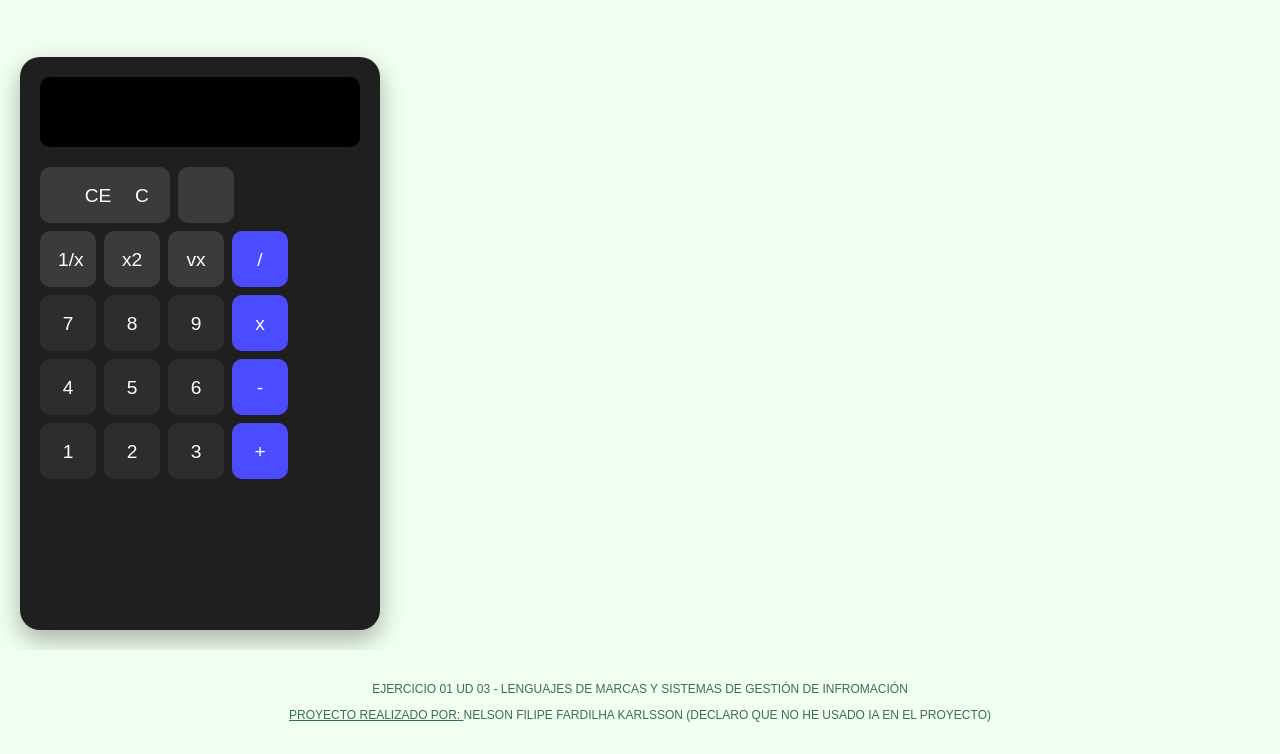
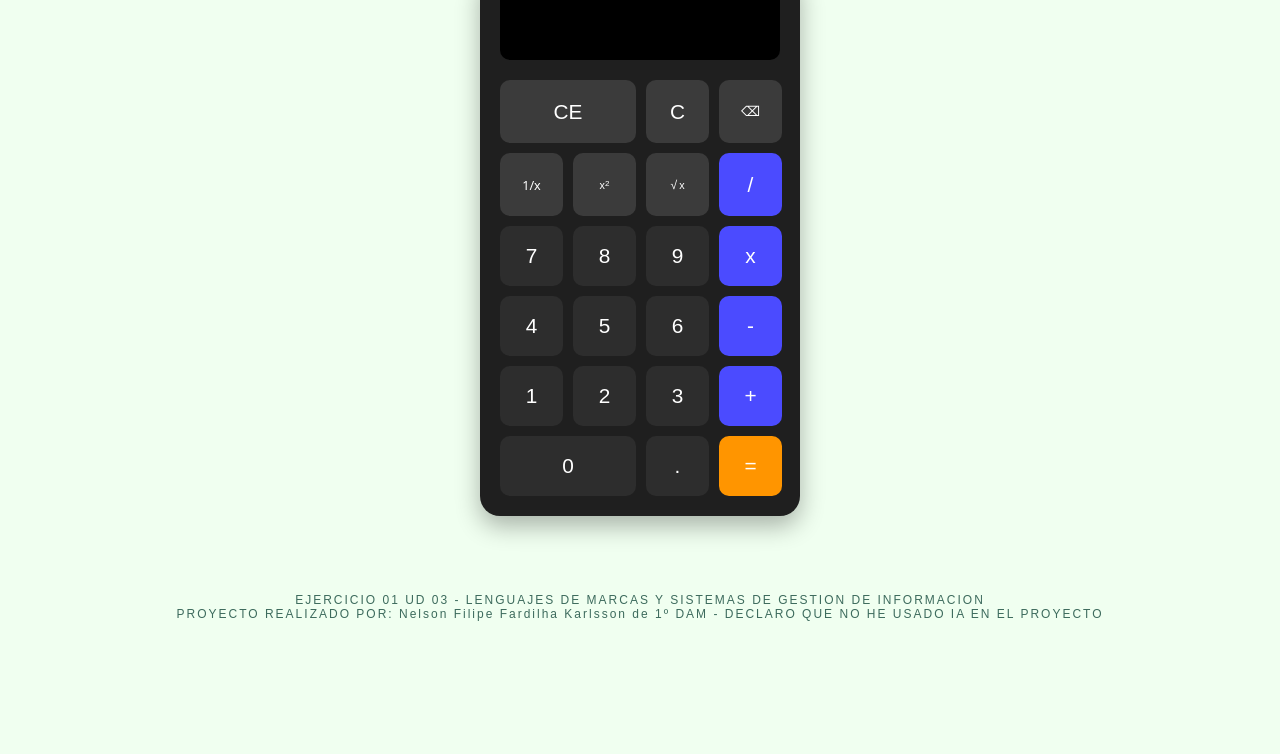
Before and after one commit to NUXX-G/Calculadora-JS, a plain HTML site: page index.html in a window 1280 px wide. Shown: the part 169-923 px from the top of the page. After the commit the page ends 800 px from the top, so only its background shows below. Drawn offline with Linux system fonts and the light colour scheme; a web font is replaced by a local one.

Commit message:
Update estructura calculadora

```diff
--- a/index.html
+++ b/index.html
@@ -1,74 +1,84 @@
 <!DOCTYPE html>
-<html>
+<html lang="es">
 <head>
-    <meta charset='utf-8'>
-    <meta http-equiv='X-UA-Compatible' content='IE=edge'>
-    <title>
-        Calculadora
-    </title>
-    <meta name='viewport' content='width=device-width, initial-scale=1'>
-    <link rel='stylesheet' href='style.css'>
+    <meta charset="UTF-8">
+    <title>Calculadora</title>
+    <link rel="icon" href="calculator-icon-windows-v1.ico">
+    <link rel="stylesheet" href="style.css">
+    <link rel="icon" type="imgeCalculadoraPequeñita" href="recursos/calculator-icon-windows-v1.ico">
     <link rel="stylesheet" media="screen" href="https://fontlibrary.org//face/segment7" type="text/css"/>
-    <link rel="icon" type="image/ico" href="recursos/calculator-icon-windows-v1.ico">
-
 
 </head>
 <body>
+
     <header>
-        <h1>
-            CALCULADORA
-        </h1>
+        <h1>CALCULADORA</h1>
+    </header>
 
-      </header>
+    <main>
+        <div class="calculadora">
 
-      <main>
-        <div class = calculadora>
-            <div class = pantallaCalculadora>
-
-            </div>
-            <div class="botonesCalculadora3">
-                <div class="botonCe">CE</div>
-                <div class="botonProv">C</div>
-                <div class="botonProv"></div>
-            </div>
-            <div class="botonesCalculadora4">
-                <div class="botonGris">1/x</div>
-                <div class="botonGris">x2</div>
-                <div class="botonGris">vx</div>
-                <div class="botonOperacion">/</div>
-
-                <div class="botonNumeros">7</div>
-                <div class="botonNumeros">8</div>
-                <div class="botonNumeros">9</div>
-                <div class="botonOperacion">x</div>
-
-                <div class="botonNumeros">4</div>
-                <div class="botonNumeros">5</div>
-                <div class="botonNumeros">6</div>
-                <div class="botonOperacion">-</div>
-
-                <div class="botonNumeros">1</div>
-                <div class="botonNumeros">2</div>
-                <div class="botonNumeros">3</div>
-                <div class="botonOperacion">+</div>
+            <div id="pantalla" class="pantalla pantalla-normal">
 
             </div>
 
+            <div class="teclas">
+                <button class="btn especial doble">CE</button>
+                <button class="btn especial">C</button>
+                <button class="btn especial">
+                    <img src="recursos/icon_backspace_white_normal.svg" alt="Retroceso">
+                </button>
+
+
+                <button class="btn especial">
+                    <img src="recursos/icon_1_over_x_white_normal.svg" alt="Inverso">
+                </button>
+                <button class="btn especial">
+                    <img src="recursos/icon_x_squared_white_normal.svg" alt="Cuadrado">
+                </button>
+                <button class="btn especial">
+                    <img src="recursos/icon_square_root_white_normal.svg" alt="Raíz cuadrada">
+                </button>
+                <button class="btn operador">/</button>
+
+
+                <button class="btn">7</button>
+                <button class="btn">8</button>
+                <button class="btn">9</button>
+                <button class="btn operador">x</button>
+
+
+                <button class="btn">4</button>
+                <button class="btn">5</button>
+                <button class="btn">6</button>
+                <button class="btn operador">-</button>
+
+
+                <button class="btn">1</button>
+                <button class="btn">2</button>
+                <button class="btn">3</button>
+                <button class="btn operador">+</button>
+
+
+                <button class="btn doble">0</button>
+                <button class="btn" id="btnPunto">.</button>
+                <button class="btn igual">=</button>
+            </div>
 
         </div>
+    </main>
 
-
-
-      </main>
-
-      <footer>
+    <footer>
         <p>
-            EJERCICIO 01 UD 03 - LENGUAJES DE MARCAS Y SISTEMAS DE GESTIÓN DE INFROMACIÓN
+            EJERCICIO 01 UD 03 - LENGUAJES DE MARCAS Y SISTEMAS DE GESTION DE INFORMACION
         </p>
         <P>
-            <u>PROYECTO REALIZADO POR: </u> NELSON FILIPE FARDILHA KARLSSON (DECLARO QUE NO HE USADO IA EN EL PROYECTO)
+             PROYECTO REALIZADO POR: Nelson Filipe Fardilha Karlsson de 1º DAM - DECLARO QUE NO HE USADO IA EN EL PROYECTO
         </P>
-      </footer>
+
+    </footer>
+
+    <script src="js/script.js"></script>
 
 </body>
 </html>
--- a/style.css
+++ b/style.css
@@ -1,174 +1,190 @@
-
 body {
-  height: 100%;
-  min-height: 100vh;
+ box-sizing: border-box;
   margin: 0;
   padding: 0;
-  font-family: 'Arial', sans-serif;
-  background-color:  #f0fff0;
-  color: white;
+  min-height: 100vh;
   display: flex;
   flex-direction: column;
-  min-height: 100vh;
+  background-color: #f0fff0;
+}
+
+header {
+  box-sizing: border-box;
+  margin: 0;
+  padding: 1rem;
+  text-align: center;
+}
+
+header h1 {
+  box-sizing: border-box;
+  margin: 0;
+  padding: 0;
+  font-family: 'Segment7Standard', monospace;
+  font-size: 2.2rem;
+  font-weight: 900;
 }
 
 main {
+  box-sizing: border-box;
+  margin: 0;
+  padding: 0;
+  flex: 1;
   display: flex;
-  gap: 20px;
+  justify-content: center;
+  align-items: center;
+}
+
+.calculadora {
+  box-sizing: border-box;
+  margin: 0;
   padding: 20px;
-  flex: 1;
-  min-height: 0;
-  }
+  background-color: #1f1f1f;
+  width: 320px;
+  border-radius: 20px;
+  box-shadow: 0 10px 25px rgba(0, 0, 0, 0.3);
+}
 
-
-header {
-  color: black;
+.pantalla {
+  box-sizing: border-box;
+  margin: 0;
+  padding: 15px;
+  background-color: #000;
+  height: 70px;
+  margin-bottom: 20px;
+  border-radius: 10px;
+  font-family: 'Segment7Standard', monospace;
+  font-size: 2.5rem;
+  text-align: right;
   display: flex;
   align-items: center;
-  font-weight: 900 bold;
-  font-size: 2.2rem;
-  font-family:  'Segment7Standard', monospace;
-  padding: 1rem;
+  justify-content: flex-end;
 }
 
+.pantalla-normal {
+  color: #fff;
+}
+
+.pantalla-error {
+  color: red;
+}
+
+.pantalla-suma {
+  color: #4bff4b;
+}
+
+.pantalla-resta {
+  color: #ff884b;
+}
+
+.pantalla-multiplicacion {
+  color: #ffbf00;
+}
+
+.pantalla-division {
+  color: #00c8ff;
+}
+
+.pantalla-inverso {
+  color: #b084ff;
+}
+
+.pantalla-cuadrado {
+  color: #ff4bd8;
+}
+
+.pantalla-raiz {
+  color: #00ffbf;
+}
+
+.teclas {
+  box-sizing: border-box;
+  margin: 0;
+  padding: 0;
+  display: grid;
+  grid-template-columns: repeat(4, 1fr);
+  gap: 10px;
+}
+
+.btn {
+  box-sizing: border-box;
+  margin: 0;
+  padding: 18px;
+  background-color: #2d2d2d;
+  color: #fff;
+  font-size: 1.3rem;
+  border: none;
+  border-radius: 10px;
+  cursor: pointer;
+  display: flex;
+  align-items: center;
+  justify-content: center;
+}
+
+.btn:hover {
+  background-color: #3a3a3a;
+}
+
+.btn.especial {
+  background-color: #3b3b3b;
+}
+
+.btn.especial:hover {
+  background-color: #3a3a3a;
+}
+
+.btn.operador {
+  background-color: #4b4bff;
+}
+
+.btn.operador:hover {
+  background-color: #3a3a3a;
+}
+
+.btn.igual {
+  background-color: #ff9500;
+}
+
+.btn.igual:hover {
+  background-color: #3a3a3a;
+}
+
+.btn.doble {
+  grid-column: span 2;
+}
+
+.btn:disabled {
+  background-color: #1e1e1e;
+  opacity: 0.4;
+  cursor: not-allowed;
+}
+
+.btn:disabled:hover {
+  background-color: #1e1e1e;
+}
+
+.btn img {
+  box-sizing: border-box;
+  margin: 0;
+  padding: 0;
+  width: 27px;
+  height: 27px;
+}
 
 footer {
+  box-sizing: border-box;
+  margin: 0;
+  padding: 10px;
   background-color: #f0fff0;
-  color: #3d6b5d;
-  padding: 20px;
-  font-family: 'Arial', sans-serif;
-  font-size: 0.75rem;
-  font-weight: 400 bold;
-  gap: 2px;
   text-align: center;
 }
 
-
-.calculadora{
-  background-color: #1f1f1f;
-  border-radius: 20px;
-  padding: 20px;
-  width: 320px;
-  box-shadow: 0px 10px 25px rgba(0,0,0,0.3);
-  text-align: center;
-  font-size: 1.2rem;
+footer p {
+  box-sizing: border-box;
+  margin: 0;
+  padding: 0;
+  font-family: Arial, sans-serif;
+  font-size: 0.75rem;
+  font-weight: 400;
+  letter-spacing: 2px;
+  color: #3d6b5d;
 }
-
-
-.pantallaCalculadora{
-  font-family:  'Segment7Standard', monospace;
-  font-size: 2.5rem;
-  background-color: #000;
-  height: 70px;
-  border-radius: 10px;
-  margin-bottom: 20px;
-  color: white;
-}
-
-.botonesCalculadora3 {
-  display: grid;
-  grid-template-columns: repeat(4, 62px);
-  grid-template-rows: repeat(6, 8.5px);
-  gap: 2px;
-
-  align-content: center;
-}
-
-.botonesCalculadora4 {
-  display: grid;
-  grid-template-columns: repeat(4, 62px);
-  grid-template-rows: repeat(6, 62px);
-  gap: 2px;
-
-  align-items: center;
-  align-content: center;
-}
-
-.botonNumeros {
-  padding: 18px;
-  background: #2d2d2d;
-  color: #fff;
-  width: 20px;
-  height: 20px;
-  border-radius: 10px;
-}
-
-.botonOperacion{
-  padding: 18px;
-  background: #4b4bff;
-  color: #fff;
-  width: 20px;
-  height: 20px;
-  border-radius: 10px;
-}
-
-.botonGris{
-  padding: 18px;
-  background: #3b3b3b;
-  color: #fff;
-  width: 20px;
-  height: 20px;
-  border-radius: 10px;
-}
-
-
-.botonCe {
-  padding: 18px;
-  background: #3b3b3b;
-  color: #fff;
-  width: 80px;
-  height: 20px;
-  border-radius: 10px;
-  margin-right: 80px;
-}
-
-.botonProv{
-
-    padding: 18px;
-    background: #3b3b3b;
-    color: #fff;
-    width: 20px;
-    height: 20px;
-    border-radius: 10px;
-    margin-left: 10px;
-}
-
-
-
-
-
-.botonesCalculadora a:hover{
-  background-color: #3a3a3a;
-}
-
-.error{
-  color: red;
-}
-
-.operacionSuma{
-  color: #4bff4b;
-}
-
-.operacionResta{
-  color: #ff884b;
-}
-
-.operacionMultiplicacion{
-  color: #ffbf00;
-}
-
-.operacionDivision{
-  color: #00c8ff;
-}
-
-.operacionInverso{
-  color: #b084ff;
-}
-
-.operacionCuadrado{
-  color: #ff4bd8;
-}
-
-.operacionRaizCuadrada{
-  color: #00ffbf;
-}
```
